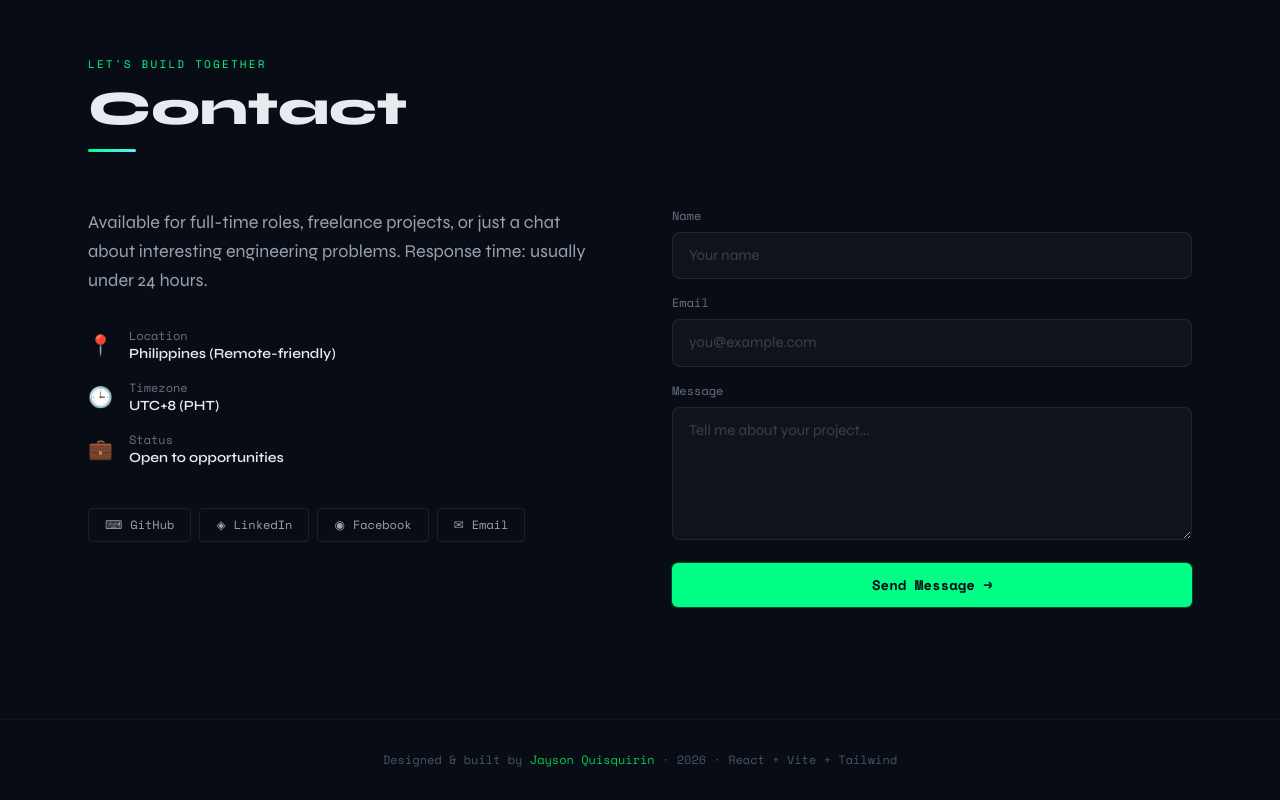
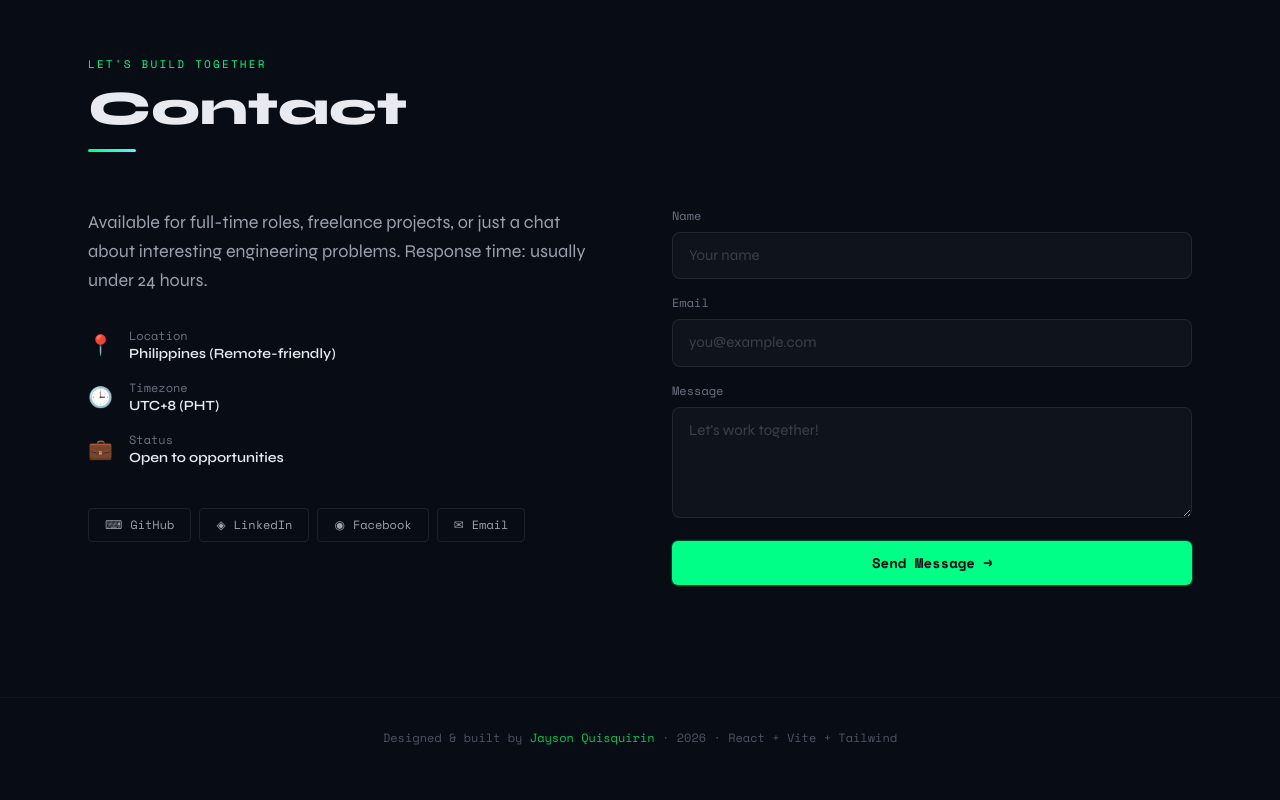
Before and after one commit to jaysonFullStackDev/My-PortFolio, a React (Vite) app: page / in a window 1280 px wide. Shown: the part 2990-3790 px from the top of the page. After the commit the page ends 3768 px from the top, so only its background shows below. Built offline with nearby package versions, Linux system fonts and the light colour scheme.

Commit message:
Refactor: Fixed the twikling in contact form

```diff
--- a/src/App.jsx
+++ b/src/App.jsx
@@ -172,7 +172,7 @@ function Nav() {
   return (
     <>
       <nav
-        className={`fixed top-0 left-0 right-0 z-50 transition-all duration-300 ${scrolled ? "py-3" : "py-5"}`}
+        className={`fixed top-2 left-0 right-0 z-50 transition-all duration-300 ${scrolled ? "py-3" : "py-5"}`}
         style={{
           background: scrolled ? "rgba(8,12,20,.9)" : "transparent",
           backdropFilter: scrolled ? "blur(12px)" : "none",
@@ -802,8 +802,8 @@ function ContactSection() {
                 <textarea
                   required
                   className="input-field text-sm"
-                  rows="5"
-                  placeholder="Tell me about your project..."
+                  rows="4"
+                  placeholder="Let's work together!"
                   value={form.msg}
                   onChange={(e) => setForm({ ...form, msg: e.target.value })}
                   style={{ resize: "vertical" }}
```
Also changed, not shown: 1 other file (tests, documents, lock files or other folders).
